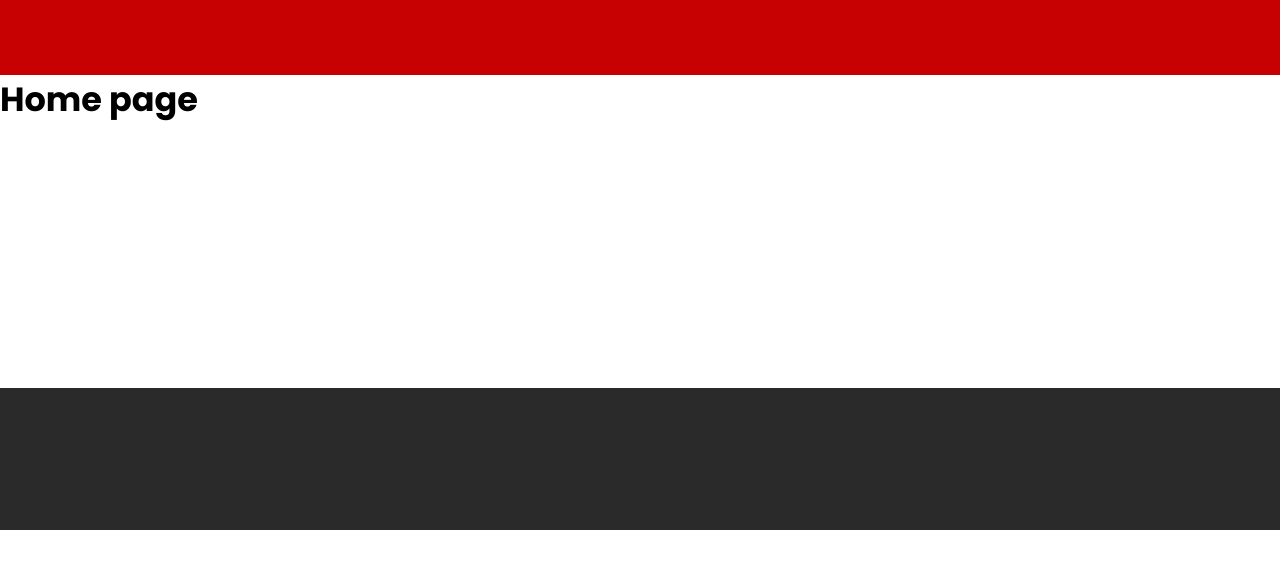
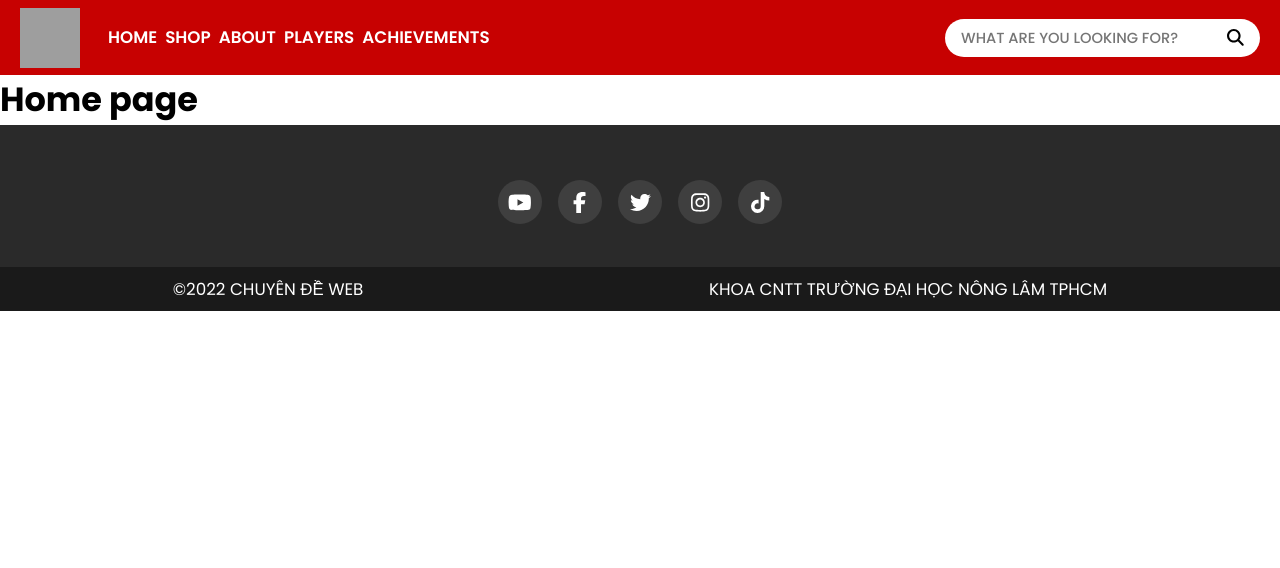
Before and after one commit to qhuy1911/man-utd-ui, a React (Create React App) app: page / in a window 1280 px wide. Shown: the top 568 px of the page. Built offline with nearby package versions, Linux system fonts and the light colour scheme; grey boxes are pictures that could not be loaded.

Commit message:
add header footer

```diff
--- a/package.json
+++ b/package.json
@@ -3,6 +3,10 @@
   "version": "0.1.0",
   "private": true,
   "dependencies": {
+    "@fortawesome/fontawesome-svg-core": "^6.1.1",
+    "@fortawesome/free-brands-svg-icons": "^6.1.1",
+    "@fortawesome/free-solid-svg-icons": "^6.1.1",
+    "@fortawesome/react-fontawesome": "^0.1.18",
     "@testing-library/jest-dom": "^5.16.4",
     "@testing-library/react": "^13.3.0",
     "@testing-library/user-event": "^13.5.0",
--- a/src/components/Layouts/Footer/Footer.module.scss
+++ b/src/components/Layouts/Footer/Footer.module.scss
@@ -1,15 +1,99 @@
 .wrapper {
-  height: 305px;
+  height: 186px;
 }
 
-.sponsors {
-  height: 263px;
-  background-color: #fff;
-  padding: 33px 0 30px;
-}
-
+// Socials
 .socials {
   height: 142px;
   background-color: #2a2a2a;
   padding: 50px 0 38px;
+  display: flex;
+  gap: 32px;
+  justify-content: center;
+  align-items: center;
 }
+
+.social-list {
+  display: flex;
+  gap: 16px;
+  list-style-type: none;
+  height: 100%;
+  align-items: center;
+  justify-content: center;
+}
+
+.social-item {
+  display: flex;
+}
+
+.social-link {
+  width: 44px;
+  height: 44px;
+  border-radius: 50%;
+  background: #3f3f3f;
+  display: flex;
+  justify-content: center;
+  align-items: center;
+
+  &:hover {
+    background-color: var(--primary-color);
+  }
+}
+
+.social-icon {
+  color: #fff;
+  font-size: 2rem;
+}
+
+// .social-buttons {
+//   display: flex;
+//   gap: 8px;
+//   justify-content: center;
+// }
+
+// .black-btn,
+// .red-btn {
+//   display: inline-block;
+//   white-space: nowrap;
+//   height: 50px;
+//   margin: 0 auto;
+//   border-radius: 100px;
+//   cursor: pointer;
+// }
+
+// .black-btn {
+//   background: none;
+//   border: 1px solid rgba(255,255,255,.15);
+
+//   &:hover {
+//     background-color: rgba(255,255,255,.15);
+//   }
+// }
+
+// .red-btn {
+//   background-color: var(--primary-color);
+
+//   &:hover {
+//     background-color: #9f0000;
+//   }
+// }
+
+// .btn-link {
+//   color: #fff;
+//   text-decoration: none;
+//   font-size: 1.4rem;
+//   font-weight: 500;
+//   text-transform: uppercase;
+//   padding: 13px 32px;
+//   height: 100%;
+// }
+
+.infomations {
+  height: 44px;
+  background-color: #1a1a1a;
+  color: #fff;
+  display: flex;
+  justify-content: space-around;
+  align-items: center;
+  text-transform: uppercase;
+}
--- a/src/components/Layouts/Footer/index.js
+++ b/src/components/Layouts/Footer/index.js
@@ -1,4 +1,15 @@
+/* eslint-disable jsx-a11y/anchor-is-valid */
+/* eslint-disable jsx-a11y/anchor-has-content */
+import {
+  faYoutube,
+  faFacebookF,
+  faTwitter,
+  faInstagram,
+  faTiktok,
+} from "@fortawesome/free-brands-svg-icons";
+import { FontAwesomeIcon } from "@fortawesome/react-fontawesome";
 import classNames from "classnames/bind";
+// import { Link } from "react-router-dom";
 import styles from "./Footer.module.scss";
 
 const cx = classNames.bind(styles);
@@ -6,13 +17,54 @@ const cx = classNames.bind(styles);
 function Footer() {
   return (
     <footer className={cx("wrapper")}>
-      {/* Sponsor */}
-      <div className={cx("sponsors")}>
-        <div className={cx("inner1")}></div>
-      </div>
       {/* Social */}
       <div className={cx("socials")}>
-        <div className={cx("inner2")}></div>
+        <ul className={cx("social-list")}>
+          <li className={cx("social-item")}>
+            <a className={cx("social-link")} href="#" target="_blank">
+              <FontAwesomeIcon className={cx("social-icon")} icon={faYoutube} />
+            </a>
+          </li>
+          <li className={cx("social-item")}>
+            <a className={cx("social-link")} href="#" target="_blank">
+              <FontAwesomeIcon
+                className={cx("social-icon")}
+                icon={faFacebookF}
+              />
+            </a>
+          </li>
+          <li className={cx("social-item")}>
+            <a className={cx("social-link")} href="#" target="_blank">
+              <FontAwesomeIcon className={cx("social-icon")} icon={faTwitter} />
+            </a>
+          </li>
+          <li className={cx("social-item")}>
+            <a className={cx("social-link")} href="#" target="_blank">
+              <FontAwesomeIcon
+                className={cx("social-icon")}
+                icon={faInstagram}
+              />
+            </a>
+          </li>
+          <li className={cx("social-item")}>
+            <a className={cx("social-link")} href="#" target="_blank">
+              <FontAwesomeIcon className={cx("social-icon")} icon={faTiktok} />
+            </a>
+          </li>
+        </ul>
+        {/* <div className={cx("social-buttons")}>
+          <Link className={cx("btn-link", "black-btn")} to={"/login"}>
+            Login
+          </Link>
+          <Link className={cx("btn-link", "red-btn")} to={"/signup"}>
+            Sign up
+          </Link>
+        </div> */}
+      </div>
+      {/* Infomation */}
+      <div className={cx("infomations")}>
+        <span>©2022 Chuyên đề Web</span>
+        <span>Khoa CNTT Trường Đại học Nông Lâm TPHCM</span>
       </div>
     </footer>
   );
--- a/src/components/Layouts/Header/Header.module.scss
+++ b/src/components/Layouts/Header/Header.module.scss
@@ -8,4 +8,66 @@
 
 .inner {
   height:100%;
+  display: flex;
+  justify-content: space-between;
 }
+
+.menu {
+  display: flex;
+  gap: 24px;
+  justify-content: center;
+  align-items: center;
+  position: relative;
+
+  &-logo {
+    width: 60px;
+    height: 60px;
+    cursor: pointer;
+  }
+}
+
+.menu-list {
+  display: flex;
+  height: 100%;
+  list-style-type: none;
+
+  .menu-item {
+    text-transform: uppercase;
+    font-weight: 600;
+    padding: 25px 4px;
+    cursor: pointer;
+    transition: all 0.1s ease-in-out;
+
+    &:hover {
+      border-bottom: 4px solid #fff;
+    }
+  }
+}
+
+.search {
+  display: flex;
+  justify-content: center;
+  align-items: center;
+  position: relative;
+}
+
+.search-input {
+  min-width: 300px;
+  padding: 8px 16px;
+  border-radius: 20px;
+  border: none;
+  font-size: 1.4rem;
+  color: var(--text-color);
+
+  &::placeholder {
+    text-transform: uppercase;
+    font-weight: 500;
+  }
+}
+
+.search-icon {
+  color: #000;
+  position: absolute;
+  right: 16px;
+  cursor: pointer;
+}
--- a/src/components/Layouts/Header/index.js
+++ b/src/components/Layouts/Header/index.js
@@ -1,4 +1,7 @@
+import { faMagnifyingGlass } from "@fortawesome/free-solid-svg-icons";
+import { FontAwesomeIcon } from "@fortawesome/react-fontawesome";
 import classNames from "classnames/bind";
+import { Link } from "react-router-dom";
 import styles from "./Header.module.scss";
 
 const cx = classNames.bind(styles);
@@ -8,7 +11,34 @@ function Header() {
     <div className={cx("wrapper")}>
       <div className={cx("inner")}>
         {/* Menu */}
+        <div className={cx("menu")}>
+          <Link to={"/"}>
+            <img
+              className={cx("menu-logo")}
+              src="https://assets.manutd.com/AssetPicker/images/0/0/3/2/197240/Header-Logo1500994616801.png"
+              alt="ManUtd"
+            />
+          </Link>
+          <ul className={cx("menu-list")}>
+            <li className={cx("menu-item")}>Home</li>
+            <li className={cx("menu-item")}>Shop</li>
+            <li className={cx("menu-item")}>About</li>
+            <li className={cx("menu-item")}>PLayers</li>
+            <li className={cx("menu-item")}>Achievements</li>
+          </ul>
+        </div>
         {/* Search */}
+        <div className={cx("search")}>
+          <input
+            className={cx("search-input")}
+            type="text"
+            placeholder="What are you looking for?"
+          />
+          <FontAwesomeIcon
+            className={cx("search-icon")}
+            icon={faMagnifyingGlass}
+          />
+        </div>
       </div>
     </div>
   );
```
Also changed, not shown: 1 other file (tests, documents, lock files or other folders).
